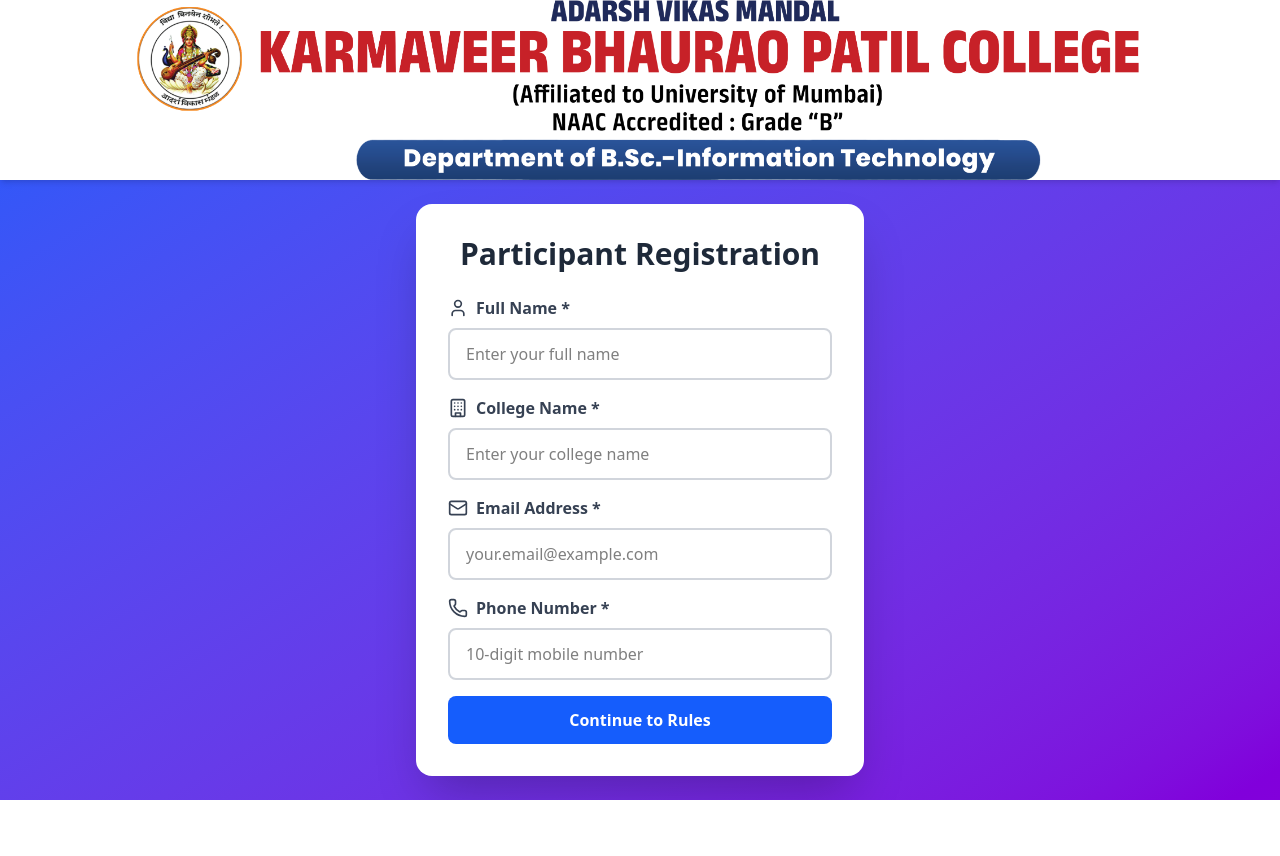
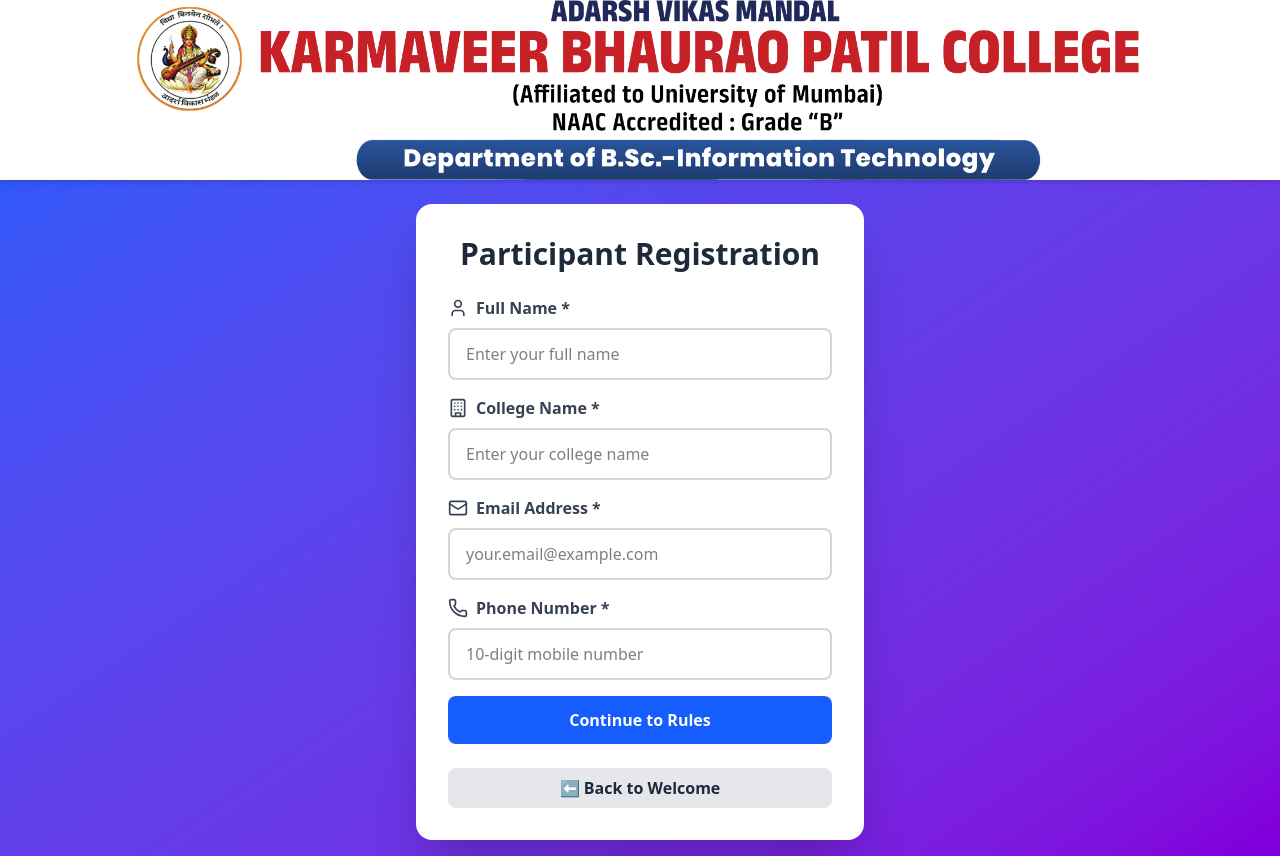
Before and after one commit to technoholic25-afk/Technoholic-Quiz, a React (Vite) app: page / in a window 1280 px wide. Both pictures are taken after a click on the button "Register Now (Quiz starts later)". Before the commit the page ends 800 px from the top, so only its background shows below. Built offline with nearby package versions, Linux system fonts and the light colour scheme.

Commit message:
Finallyyyyyyyy Done

```diff
--- a/src/App.jsx
+++ b/src/App.jsx
@@ -13,11 +13,10 @@
   QUIZ_END_TIME: '11:40', // 24-hour format HH:MM
   QUIZ_END_DATE: '2025-12-09', // Format: YYYY-MM-DD
 
-  // 1) EXISTING: Google Apps Script URL for SAVING RESULTS
+  // 1) Google Apps Script URL for SAVING RESULTS
   GOOGLE_SHEET_URL: 'https://script.google.com/macros/s/AKfycbzX6n4pnfJ9mZQ5w8gD7rSD2fHwTeKVU07teOuXL3hBEBLz25cmIoVBHI9-KZs35EjV/exec',
 
-  // 2) NEW: Google Apps Script URL for VALIDATING PARTICIPANTS
-  //    ➜ This should be the Web App URL of the script that has action=verify and reads BrainBoltParticipants
+  // 2) Google Apps Script URL for VALIDATING PARTICIPANTS
   PARTICIPANT_VERIFY_URL: 'https://script.google.com/macros/s/AKfycbx98CmtGyfdXTR_52bC2m6MGjPXgl21OKk9JLSm4l2mwUmRO9qc2DuHwbhB7sL80BpC0w/exec',
 
   // Web3forms Integration (keep your access key)
@@ -92,52 +91,28 @@
   const [timeUntilStart, setTimeUntilStart] = useState('');
   const [canStartQuiz, setCanStartQuiz] = useState(false);
   const [quizEnded, setQuizEnded] = useState(false);
-  const [registeredEmails, setRegisteredEmails] = useState(new Set());
   const [alreadyCompleted, setAlreadyCompleted] = useState(false);
   const [shuffledQuestions, setShuffledQuestions] = useState(null);
   const [quizStartTime, setQuizStartTime] = useState(null);
 
-  // NEW: loader for "Verifying participant..."
+  // loader for "Verifying participant..."
   const [isValidatingParticipant, setIsValidatingParticipant] = useState(false);
 
   const visibilityRef = useRef(true);
   const submissionLock = useRef(false);
 
-  // Load registered and completed emails from localStorage on mount
+  // Load completed emails from localStorage on mount
   useEffect(() => {
     try {
-      const savedRegistered = localStorage.getItem('registeredEmails');
-      if (savedRegistered) {
-        const arr = JSON.parse(savedRegistered);
-        setRegisteredEmails(new Set(arr.map(e => e.toLowerCase())));
-      }
-
       const savedCompleted = localStorage.getItem('completedEmails');
       if (savedCompleted) {
-        const arr = JSON.parse(savedCompleted);
-        const emails = arr.map(e => e.toLowerCase());
-        // you can use emails if needed
+        // we don't strictly need to store them into state now
+        JSON.parse(savedCompleted).map(e => e.toLowerCase());
       }
     } catch (e) {
-      console.warn('Failed to load emails from localStorage', e);
+      console.warn('Failed to load completedEmails from localStorage', e);
     }
   }, []);
-
-  // Save registered email
-  const saveRegisteredEmail = (email) => {
-    if (!email) return;
-    try {
-      const emailLower = email.toLowerCase();
-      const current = JSON.parse(localStorage.getItem('registeredEmails') || '[]');
-      if (!current.includes(emailLower)) {
-        current.push(emailLower);
-        localStorage.setItem('registeredEmails', JSON.stringify(current));
-      }
-      setRegisteredEmails(prev => new Set(prev).add(emailLower));
-    } catch (e) {
-      console.warn('Could not save registeredEmails to localStorage', e);
-    }
-  };
 
   // Save completed email (after successful submission)
   const saveCompletedEmail = (email) => {
@@ -170,12 +145,10 @@
     const checkQuizTimes = () => {
       const now = new Date();
 
-      // build start datetime
       const [sh, sm] = CONFIG.QUIZ_START_TIME.split(':');
       const quizStart = new Date(CONFIG.QUIZ_START_DATE);
       quizStart.setHours(parseInt(sh, 10), parseInt(sm, 10), 0, 0);
 
-      // build end datetime
       const [eh, em] = CONFIG.QUIZ_END_TIME.split(':');
       const quizEnd = new Date(CONFIG.QUIZ_END_DATE);
       quizEnd.setHours(parseInt(eh, 10), parseInt(em, 10), 0, 0);
@@ -363,7 +336,25 @@
     }
   }, [quizTerminated, stage]);
 
-  // 🔹 NEW: validate participant using PARTICIPANT_VERIFY_URL (your BrainBoltParticipants script)
+  // Auto-close "Already Participated" screen after 7s
+  useEffect(() => {
+    if (alreadyCompleted) {
+      const t = setTimeout(() => {
+        try {
+          window.close();
+        } catch (e) {
+          // ignored
+        }
+        resetQuizState();
+        setAlreadyCompleted(false);
+        setParticipant({ name: '', college: '', email: '', phone: '' });
+        setStage('welcome');
+      }, 7000);
+      return () => clearTimeout(t);
+    }
+  }, [alreadyCompleted]);
+
+  // validate participant using PARTICIPANT_VERIFY_URL
   const validateParticipantOnSheet = async (participantData) => {
     try {
       setIsValidatingParticipant(true);
@@ -419,7 +410,7 @@
     }
   };
 
-  // 🔹 UPDATED: Registration handler, logic same + validation gate
+  // Registration handler
   const handleRegistration = async () => {
     if (!participant.name || !participant.college || !participant.email || !participant.phone) {
       alert('Please fill in all required fields');
@@ -452,7 +443,7 @@
       return;
     }
 
-    // ✅ NEW: validate against BrainBoltParticipants sheet
+    // validate against BrainBoltParticipants sheet
     const verification = await validateParticipantOnSheet(participant);
     if (!verification.verified) {
       alert(verification.message || 'You are not a registered participant of BrainBolt.');
@@ -461,18 +452,13 @@
 
     const emailLower = participant.email.toLowerCase();
 
+    // now ONLY block if quiz is already completed
     if (isEmailCompleted(emailLower)) {
       alert('This email has already completed the quiz. You cannot take it again.');
       setAlreadyCompleted(true);
       return;
     }
 
-    if (registeredEmails.has(emailLower)) {
-      alert('This email has already been registered. You cannot register twice.');
-      return;
-    }
-
-    saveRegisteredEmail(emailLower);
     setStage('rules');
   };
 
@@ -554,7 +540,6 @@
         data: resultData
       });
 
-      // ⬇️ still using GOOGLE_SHEET_URL for saving results (unchanged)
       await fetch(CONFIG.GOOGLE_SHEET_URL, {
         method: 'POST',
         mode: 'no-cors',
@@ -637,6 +622,9 @@
                 If you believe this is an error, please contact the organizers.
               </p>
             </div>
+            <p className="text-sm text-gray-500">
+              This screen will close automatically.
+            </p>
           </div>
         </div>
       </div>
@@ -762,6 +750,18 @@
               >
                 {isValidatingParticipant ? 'Verifying participant…' : 'Continue to Rules'}
               </button>
+
+              {/* Back button to go to Welcome */}
+              <button
+                type="button"
+                onClick={() => {
+                  setParticipant({ name: '', college: '', email: '', phone: '' });
+                  setStage('welcome');
+                }}
+                className="w-full mt-2 bg-gray-200 hover:bg-gray-300 text-gray-800 font-semibold py-2 rounded-lg transition"
+              >
+                ⬅ Back to Welcome
+              </button>
             </div>
           </div>
         </div>
@@ -802,6 +802,15 @@
             <div className="bg-red-50 border-l-4 border-red-500 p-4 mb-6">
               <p className="text-red-800 font-semibold">⚠ WARNING: Switching tabs will automatically terminate your quiz!</p>
             </div>
+
+            {/* Back button to Registration */}
+            <button
+              type="button"
+              onClick={() => setStage('registration')}
+              className="w-full mb-3 bg-gray-200 hover:bg-gray-300 text-gray-800 font-semibold py-3 rounded-lg transition"
+            >
+              ⬅ Back to Registration
+            </button>
 
             <button
               onClick={() => {
@@ -862,7 +871,6 @@
           <div className="bg-white rounded-2xl shadow-2xl p-8 max-w-3xl w-full">
             <div className="mb-6">
               <div className="flex justify-between text-sm text-gray-600 mb-2">
-                {/* Removed "Question X of Y" to avoid showing numbers */}
                 <span />
                 <span className="font-semibold text-red-500">⚠ Don't switch tabs!</span>
               </div>
```
